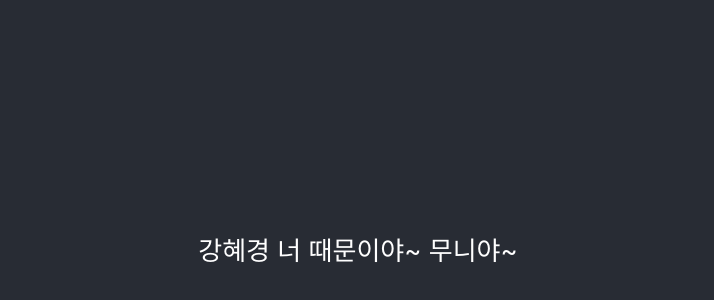
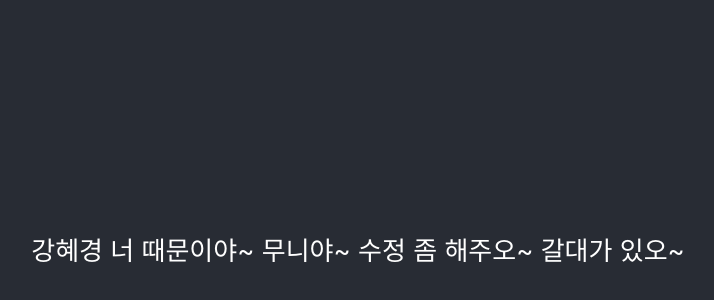
Before and after one commit to jieun-Seo/gitgittest, a React (Create React App) app: page / in a window 1280 px wide. Shown: the part 152-452 px from the top of the page, without its empty margins (282-996 px from the left). Built offline with nearby package versions, Linux system fonts and the light colour scheme.

Commit message:
드디어! 두둥!

```diff
--- a/src/App.js
+++ b/src/App.js
@@ -6,6 +6,7 @@ function App() {
     <div className="App">
       <header className="App-header">
         강혜경 너 때문이야~ 무니야~
+        수정 좀 해주오~ 갈대가 있오~
       </header>
     </div>
   );
```
Also changed, not shown: 1 other file (tests, documents, lock files or other folders).
